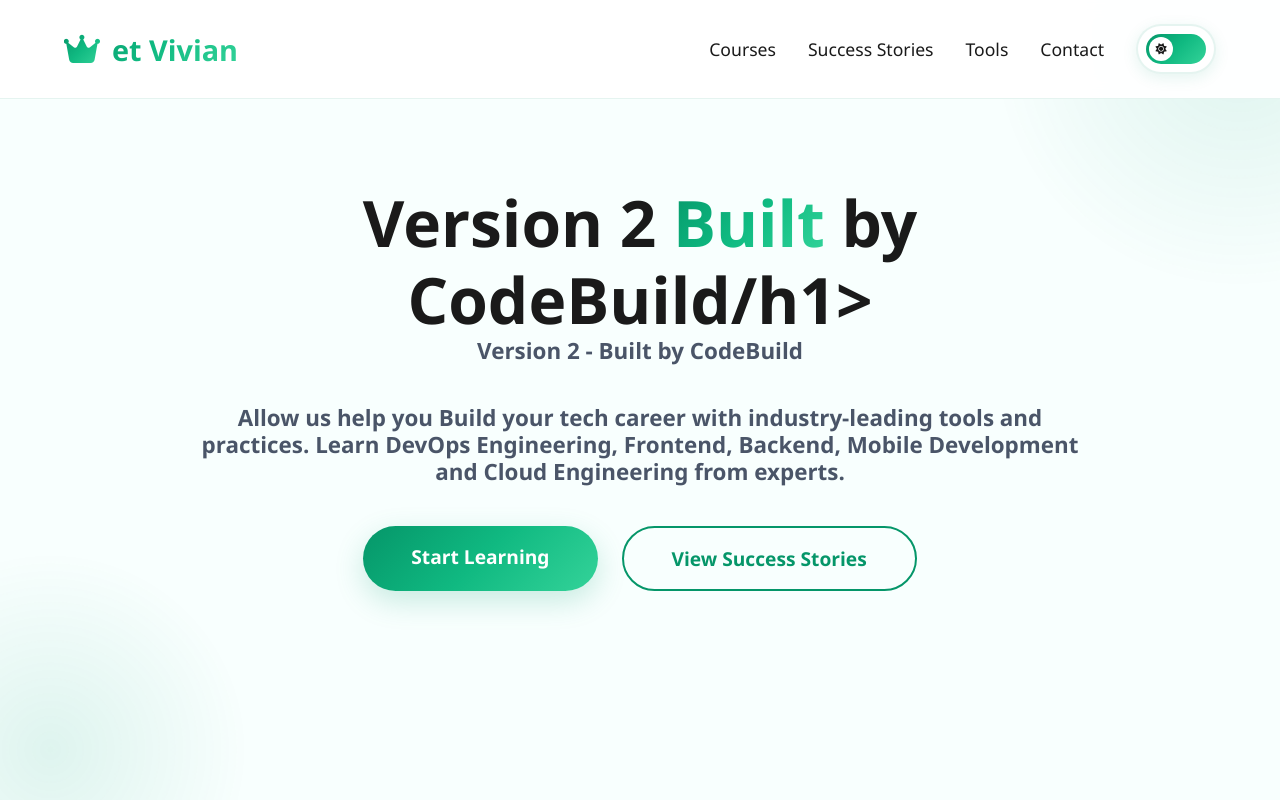
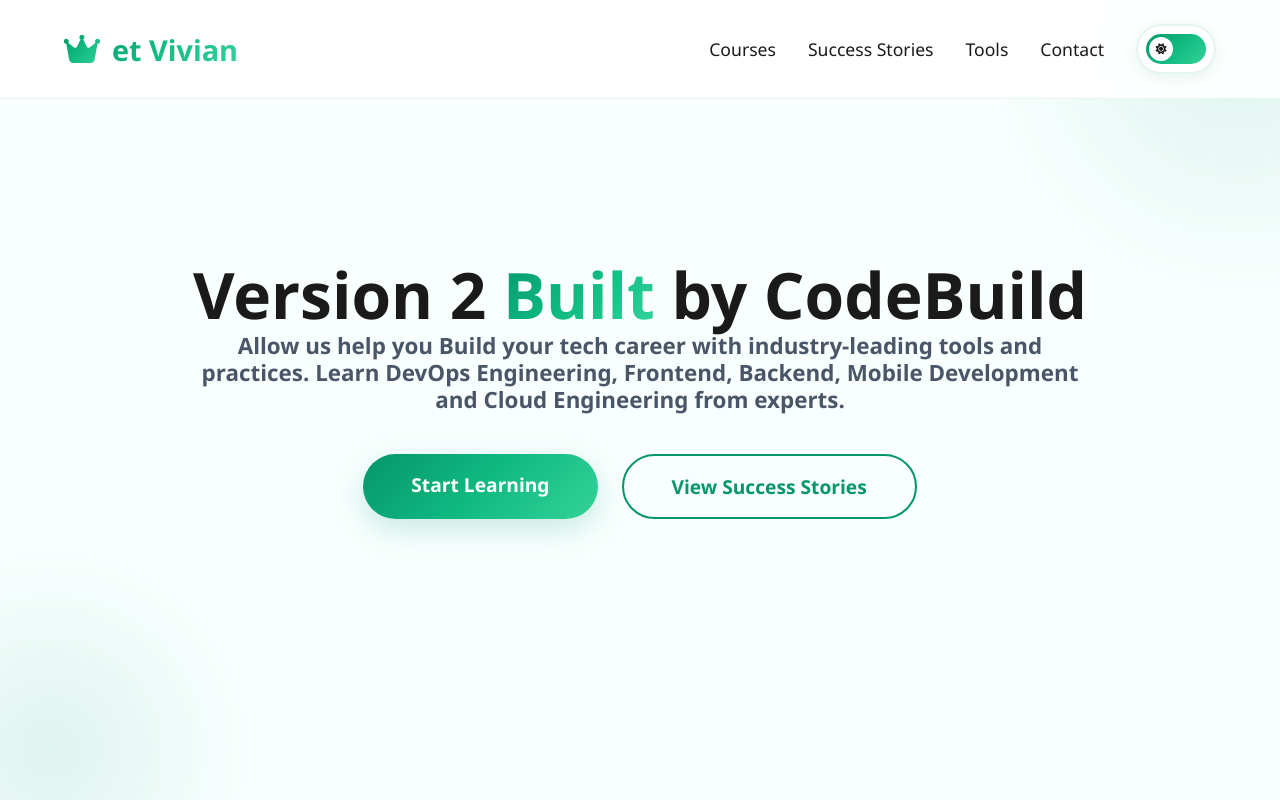
Before and after one commit to pearlvee/aws-devops-class01, a website: page src/index.html in a window 1280 px wide. Shown: the top 800 px of the page. Drawn offline with Linux system fonts and the light colour scheme.

Commit message:
little change

```diff
--- a/src/index.html
+++ b/src/index.html
@@ -671,8 +671,7 @@
 
     <section class="hero">
         <div class="hero-content">
-            <h1>Version 2 <span>Built</span> by CodeBuild/h1>
-            <p>Version 2 - Built by CodeBuild</p>
+            <h1>Version 2 <span>Built</span> by CodeBuild
             <p>Allow us help you Build your tech career with industry-leading tools and practices. Learn DevOps Engineering, Frontend, Backend, Mobile Development and Cloud Engineering from experts.</p>
             <div class="cta-buttons">
                 <a href="#courses" class="cta-button">Start Learning</a>
```
